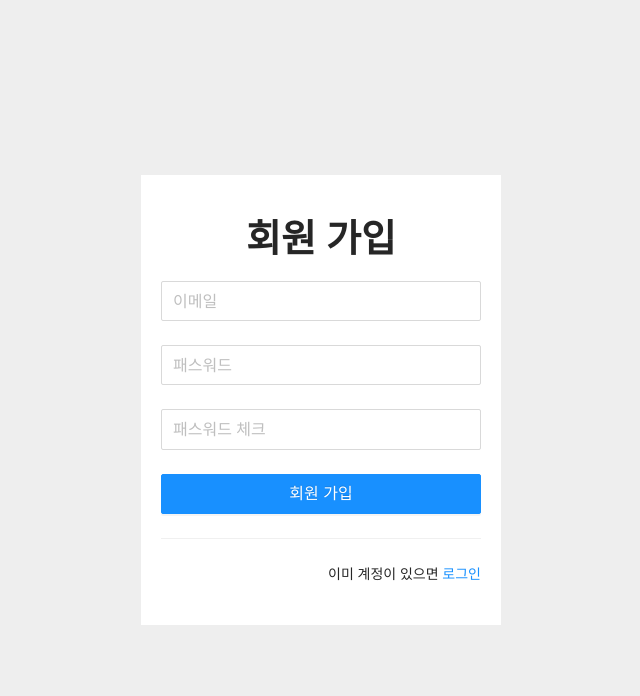
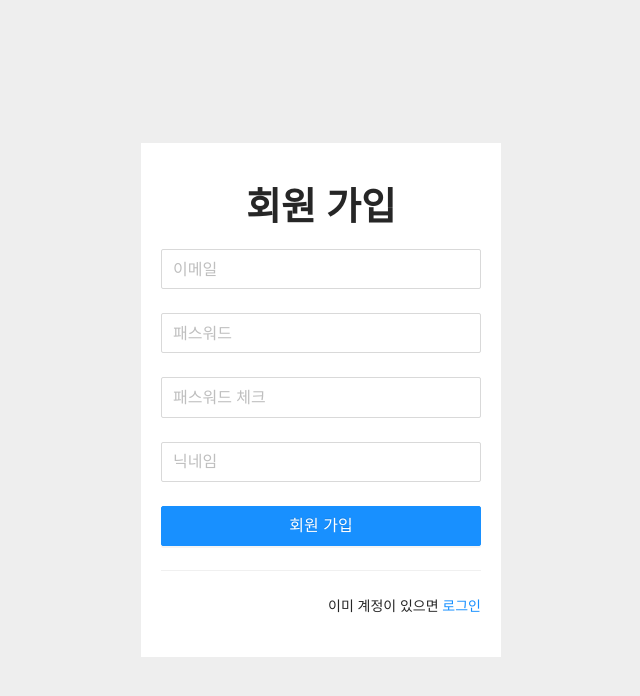
Before and after one commit to csh9066/board-kata, a React (Create React App) app in the folder webapp/: page /sign-up in a window 1280 px wide. Shown: the top 696 px of the page, without its empty margins (319-959 px from the left). Built offline with nearby package versions, Linux system fonts and the light colour scheme.

Commit message:
API 레이어 생성

```diff
--- /dev/null
+++ b/webapp/src/api/api.ts
@@ -0,0 +1,6 @@
+import axios from "axios";
+
+export default axios.create({
+  withCredentials: true,
+  baseURL: "http://localhost:8080/",
+});
--- /dev/null
+++ b/webapp/src/api/auth.ts
@@ -0,0 +1,6 @@
+import api from "./api";
+
+export async function login(email: string, password: string) {
+  const { data } = await api.post("/login", { email, password });
+  return data;
+}
--- /dev/null
+++ b/webapp/src/api/users.ts
@@ -0,0 +1,12 @@
+import { CreateUserData } from "../types";
+import api from "./api";
+
+export async function getMe() {
+  const { data } = await api.get("/users/me");
+  return data;
+}
+
+export async function createUser(form: CreateUserData) {
+  const { data } = await api.post("/users", form);
+  return data;
+}
--- a/webapp/src/pages/LoginPage.tsx
+++ b/webapp/src/pages/LoginPage.tsx
@@ -1,6 +1,6 @@
 import { Button, Form, Input, message } from "antd";
-import axios from "axios";
 import { Link, useNavigate } from "react-router-dom";
+import { login } from "../api/auth";
 import AuthTemplate from "../components/AuthTemplate";
 
 type LoginForm = {
@@ -13,7 +13,7 @@ export default function LoginPage() {
 
   const onLogin = async (form: LoginForm) => {
     try {
-      await axios.post("http://localhost:8080/login", form);
+      await login(form.email, form.password);
       navigate("/");
     } catch (e: any) {
       if (e?.response?.data.message) {
--- a/webapp/src/pages/SignUpPage.tsx
+++ b/webapp/src/pages/SignUpPage.tsx
@@ -1,17 +1,14 @@
 import { Button, Form, Input, message, Typography } from "antd";
-import axios from "axios";
 import { Link, useNavigate } from "react-router-dom";
+import { createUser } from "../api/users";
 import AuthTemplate from "../components/AuthTemplate";
+import { CreateUserData } from "../types";
 
 type SignUpForm = {
   email: string;
   password: string;
   passwordCheck: string;
-};
-
-type SignupData = {
-  email: string;
-  password: string;
+  nickname: string;
 };
 
 export default function SignUpPage() {
@@ -19,14 +16,16 @@ export default function SignUpPage() {
 
   const onSignup = async (form: SignUpForm) => {
     try {
-      const signupData: SignupData = {
+      const signupData: CreateUserData = {
         email: form.email,
         password: form.password,
+        nickname: form.nickname,
       };
 
-      await axios.post("http://localhost:8080/users", signupData);
+      await createUser(signupData);
 
       message.success("회원가입 성공");
+
       navigate("/login");
     } catch (e: any) {
       if (e?.response?.data.message) {
@@ -87,11 +86,14 @@ export default function SignUpPage() {
             }),
           ]}
         >
-          <Input
-            size="large"
-            type="password"
-            placeholder="패스워드 체크"
-          ></Input>
+          <Input size="large" type="password" placeholder="패스워드 체크" />
+        </Form.Item>
+
+        <Form.Item
+          name="nickname"
+          rules={[{ required: true, message: "닉네임을 입력해주세요" }]}
+        >
+          <Input size="large" type="text" placeholder="닉네임" />
         </Form.Item>
 
         <Button block type="primary" size="large" htmlType="submit">
--- /dev/null
+++ b/webapp/src/types.ts
@@ -0,0 +1,11 @@
+export interface UserInfo {
+  id: number;
+  email: string;
+  nickname: string;
+}
+
+export interface CreateUserData {
+  email: string;
+  password: string;
+  nickname: string;
+}
```
